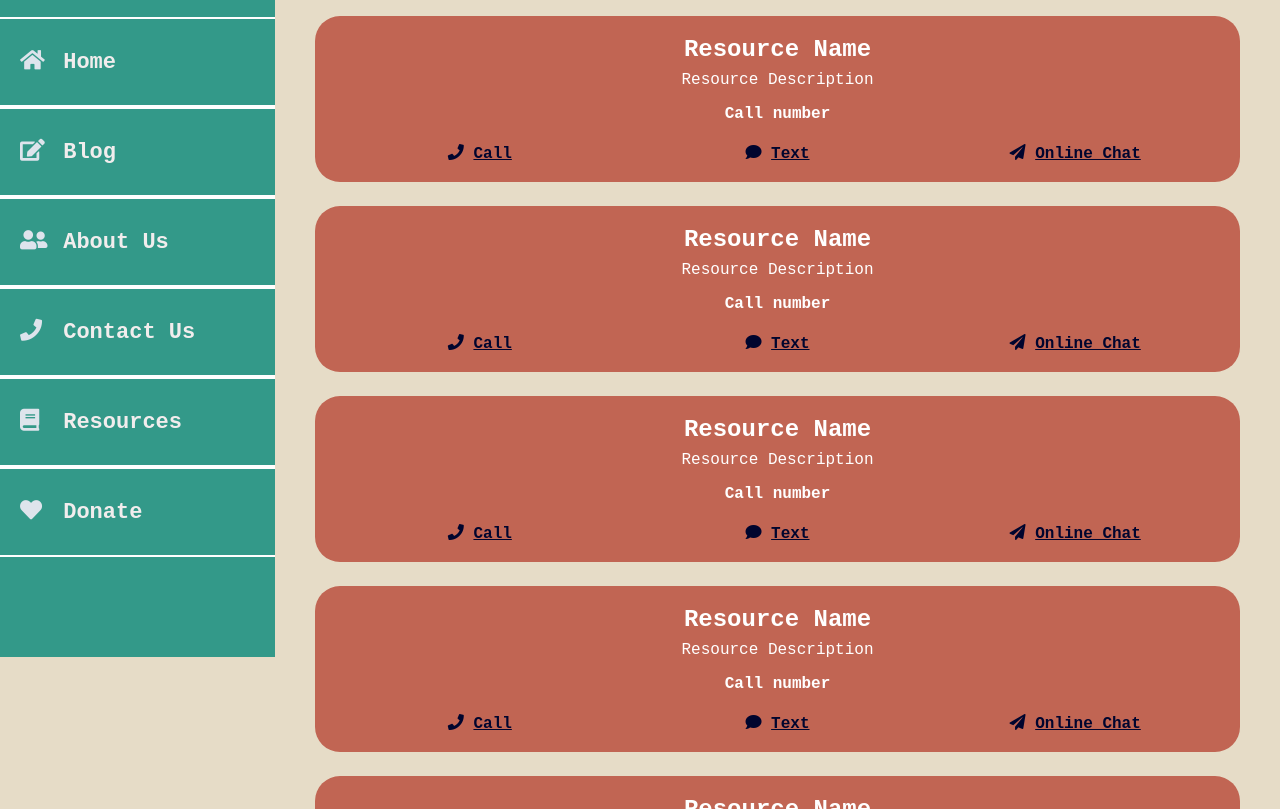
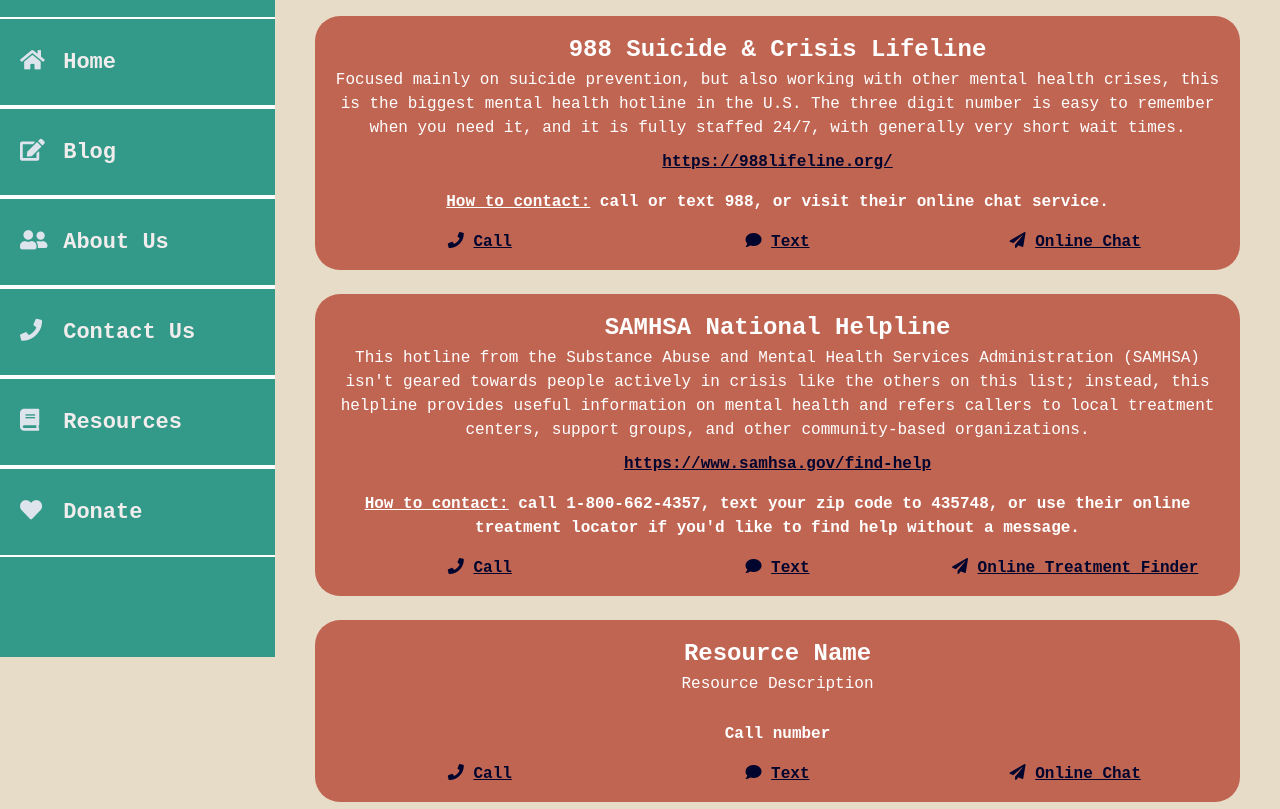
Before and after one commit to jazziemae77/The-Unheard-Voices, a plain HTML site: page resources.html in a window 1280 px wide. Shown: the part 143-952 px from the top of the page. Drawn offline with Linux system fonts and the light colour scheme.

Commit message:
added two helplines

```diff
--- a/resources.html
+++ b/resources.html
@@ -58,8 +58,65 @@
           <p class="r-crisis-guide">Lorem ipsum </p>
           <div class="r-column">
             <div class="r-card">
+              <h2 class="r-name">988 Suicide & Crisis Lifeline</h2>
+              <p class="r-description">Focused mainly on suicide prevention, but also working with other mental health crises, this is the biggest mental health hotline in the U.S. The three digit number is easy to remember when you need it, and it is fully staffed 24/7, with generally very short wait times.</p>
+              <a class="r-website" href="https://988lifeline.org/" target="_blank">https://988lifeline.org/</a>
+              <p class="r-call-info"><u>How to contact:</u> call or text 988, or visit their online chat service.</p>
+              <ul class="r-icons">
+                <li>
+                  <a href="tel:988">
+                    <span class="icon"><i class="fas fa-phone"></i></span>
+                    <span class="item"><u>Call</u></span>
+                  </a>
+                </li>
+                <li>
+                  <a href="sms:988?body=Hello,%20I%20need%20help.">
+                    <span class="icon"><i class="fas fa-comment"></i></span>
+                    <span class="item"><u>Text</u></span>
+                  </a>
+                </li>
+                <li>
+                  <a href="https://988lifeline.org/chat/">
+                    <span class="icon"><i class="fas fa-paper-plane"></i></span>
+                    <span class="item"><u>Online Chat</u></span>
+                  </a>
+                </li>
+              </ul>
+            </div>
+          </div>
+          <div class="r-column">
+            <div class="r-card">
+              <h2 class="r-name">SAMHSA National Helpline</h2>
+              <p class="r-description">This hotline from the Substance Abuse and Mental Health Services Administration (SAMHSA) isn't geared towards people actively in crisis like the others on this list; instead, this helpline provides useful information on mental health and refers callers to local treatment centers, support groups, and other community-based organizations.</p>
+              <a class="r-website" href="https://www.samhsa.gov/find-help" target="_blank">https://www.samhsa.gov/find-help</a>
+              <p class="r-call-info"><u>How to contact:</u> call 1-800-662-4357, text your zip code to 435748, or use their online treatment locator if you'd like to find help without a message.</p>
+              <ul class="r-icons">
+                <li>
+                  <a href="tel:18006624357">
+                    <span class="icon"><i class="fas fa-phone"></i></span>
+                    <span class="item"><u>Call</u></span>
+                  </a>
+                </li>
+                <li>
+                  <a href="sms:435748?body=Replace%20this%20text%20with%20your%20zip%20code.">
+                    <span class="icon"><i class="fas fa-comment"></i></span>
+                    <span class="item"><u>Text</u></span>
+                  </a>
+                </li>
+                <li>
+                  <a href="https://findtreatment.gov/">
+                    <span class="icon"><i class="fas fa-paper-plane"></i></span>
+                    <span class="item"><u>Online Treatment Finder</u></span>
+                  </a>
+                </li>
+              </ul>
+            </div>
+          </div>
+          <div class="r-column">
+            <div class="r-card">
               <h2 class="r-name">Resource Name</h2>
               <p class="r-description">Resource Description</p>
+              <a class="r-website" href="https://www.w3schools.com/" target="_blank"></a>
               <p class="r-call-info">Call number</p>
               <ul class="r-icons">
                 <li>
@@ -87,6 +144,7 @@
             <div class="r-card">
               <h2 class="r-name">Resource Name</h2>
               <p class="r-description">Resource Description</p>
+              <a class="r-website" href="https://www.w3schools.com/" target="_blank"></a>
               <p class="r-call-info">Call number</p>
               <ul class="r-icons">
                 <li>
@@ -114,60 +172,7 @@
             <div class="r-card">
               <h2 class="r-name">Resource Name</h2>
               <p class="r-description">Resource Description</p>
-              <p class="r-call-info">Call number</p>
-              <ul class="r-icons">
-                <li>
-                  <a href="#">
-                    <span class="icon"><i class="fas fa-phone"></i></span>
-                    <span class="item"><u>Call</u></span>
-                  </a>
-                </li>
-                <li>
-                  <a href="#">
-                    <span class="icon"><i class="fas fa-comment"></i></span>
-                    <span class="item"><u>Text</u></span>
-                  </a>
-                </li>
-                <li>
-                  <a href="#">
-                    <span class="icon"><i class="fas fa-paper-plane"></i></span>
-                    <span class="item"><u>Online Chat</u></span>
-                  </a>
-                </li>
-              </ul>
-            </div>
-          </div>
-          <div class="r-column">
-            <div class="r-card">
-              <h2 class="r-name">Resource Name</h2>
-              <p class="r-description">Resource Description</p>
-              <p class="r-call-info">Call number</p>
-              <ul class="r-icons">
-                <li>
-                  <a href="#">
-                    <span class="icon"><i class="fas fa-phone"></i></span>
-                    <span class="item"><u>Call</u></span>
-                  </a>
-                </li>
-                <li>
-                  <a href="#">
-                    <span class="icon"><i class="fas fa-comment"></i></span>
-                    <span class="item"><u>Text</u></span>
-                  </a>
-                </li>
-                <li>
-                  <a href="#">
-                    <span class="icon"><i class="fas fa-paper-plane"></i></span>
-                    <span class="item"><u>Online Chat</u></span>
-                  </a>
-                </li>
-              </ul>
-            </div>
-          </div>
-          <div class="r-column">
-            <div class="r-card">
-              <h2 class="r-name">Resource Name</h2>
-              <p class="r-description">Resource Description</p>
+              <a class="r-website" href="https://www.w3schools.com/" target="_blank"></a>
               <p class="r-call-info">Call number</p>
               <ul class="r-icons">
                 <li>
--- a/styles/main.css
+++ b/styles/main.css
@@ -305,9 +305,20 @@ body.active .wrapper .section .top_navbar .hamburger a{
 }
 
 .r-call-info {
-  padding-top: 10px;
+  padding-top: 16px;
   padding-bottom: 16px;
   font-weight: 700;
+}
+
+.r-description {
+  padding-bottom: 10px;
+}
+
+.r-website {
+  margin-top: 16px;
+  color: #00052E;
+  font-weight: 700;
+  text-decoration: underline;
 }
 
 .r-icons {
@@ -326,6 +337,10 @@ body.active .wrapper .section .top_navbar .hamburger a{
   color:#00052E;
   font-size: 16px;
   font-weight: 900;
+}
+
+.r-call-info u {
+  text-decoration: underline;
 }
 
 
```
Also changed, not shown: 1 other file.
